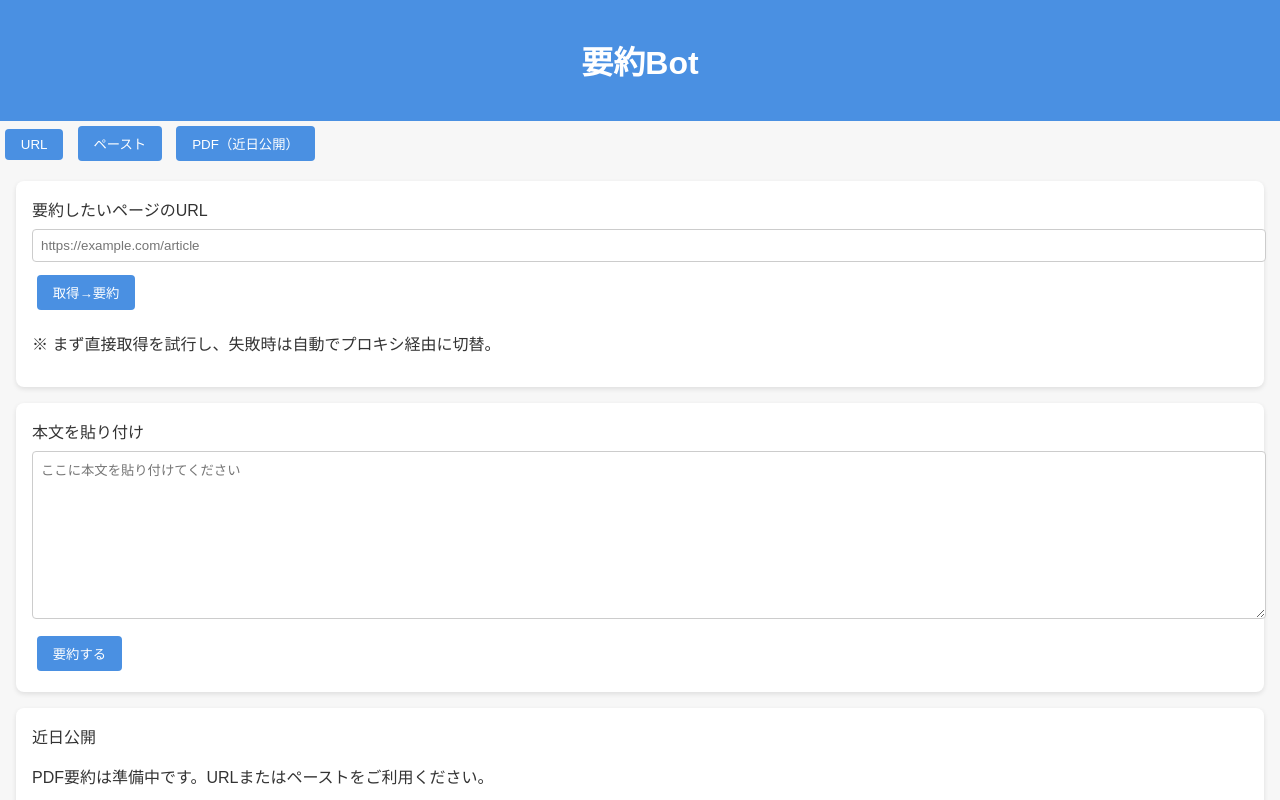
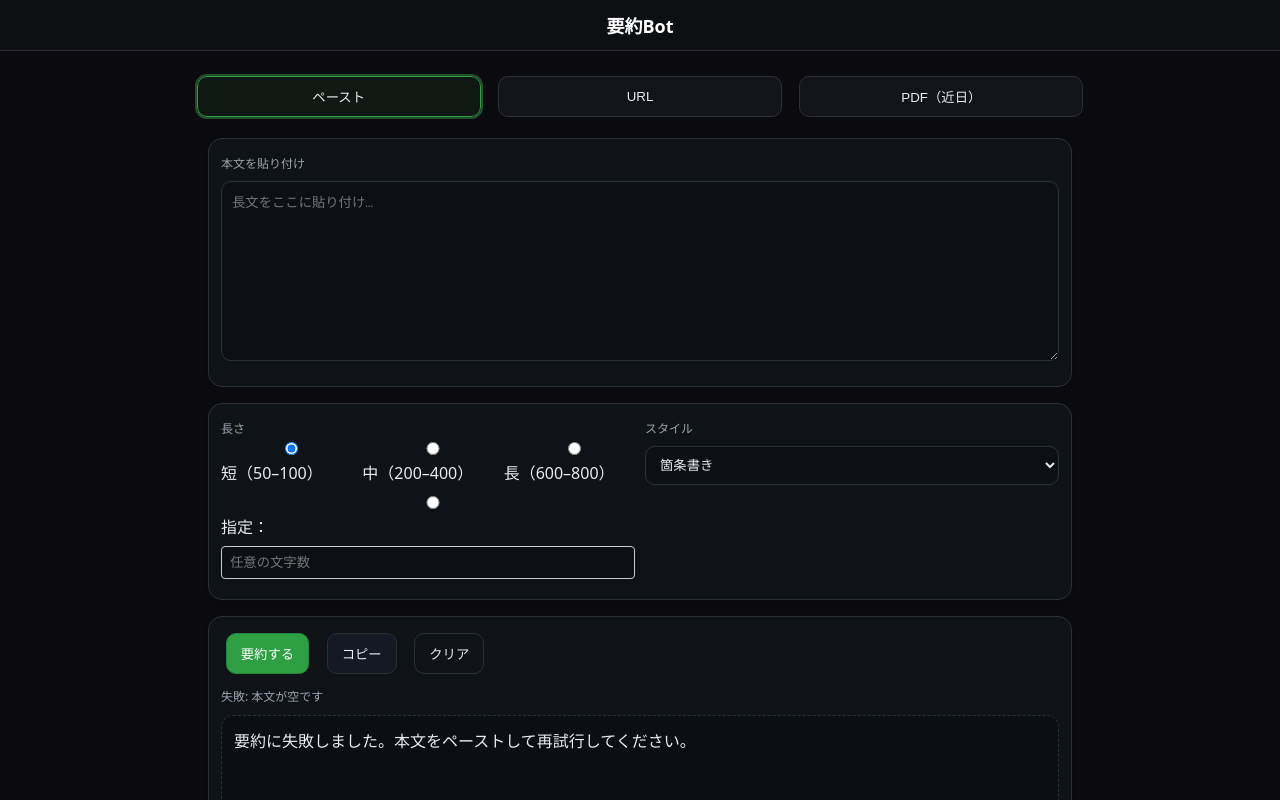
Before and after one commit to syonn3/youyaku_bot, a plain HTML site: page index.html in a window 1280 px wide. Both pictures are taken after a click on the button "要約する". Shown: the top 800 px of the page. Drawn offline with Linux system fonts and the light colour scheme.

Commit message:
Update index.html

```diff
--- a/index.html
+++ b/index.html
@@ -4,86 +4,184 @@
   <meta charset="UTF-8" />
   <meta name="viewport" content="width=device-width, initial-scale=1" />
   <title>要約Bot</title>
-  <link rel="manifest" href="manifest.webmanifest">
+  <meta name="theme-color" content="#111111" />
   <link rel="stylesheet" href="styles.css" />
-  <meta name="theme-color" content="#111111" />
+  <style>
+    :root { --bg:#0b0b0f; --fg:#e9ecf1; --muted:#9aa3af; --acc:#2ea043; --bd:#2b2f36; }
+    *{box-sizing:border-box}
+    html,body{margin:0;padding:0;background:var(--bg);color:var(--fg);font-family:system-ui,-apple-system,Segoe UI,Roboto,Helvetica,Arial,"Apple Color Emoji","Segoe UI Emoji"}
+    header{position:sticky;top:0;background:#0d0f13;border-bottom:1px solid var(--bd);padding:12px 16px;z-index:10}
+    header h1{margin:0;font-size:18px}
+    main{max-width:920px;margin:0 auto;padding:12px}
+    .tabs{display:flex;gap:8px;margin:8px 0 12px}
+    .tabs button{flex:1;padding:10px 12px;border:1px solid var(--bd);background:#12141a;color:var(--fg);border-radius:10px;cursor:pointer}
+    .tabs button.active{border-color:var(--acc);outline:2px solid #214f2c;background:#101814}
+    .card{border:1px solid var(--bd);border-radius:14px;background:#0f1217;padding:12px}
+    textarea,input,select{width:100%;border:1px solid var(--bd);background:#0c0f14;color:var(--fg);border-radius:10px;padding:10px}
+    textarea{min-height:180px;resize:vertical}
+    .row{display:grid;grid-template-columns:1fr 1fr;gap:10px}
+    .row3{display:grid;grid-template-columns:1fr 1fr 1fr;gap:10px}
+    .muted{color:var(--muted);font-size:12px}
+    .btns{display:flex;gap:8px;flex-wrap:wrap}
+    .btn{padding:10px 14px;border:1px solid var(--bd);background:#151923;color:var(--fg);border-radius:10px;cursor:pointer}
+    .btn.primary{background:var(--acc);border-color:#1f883d;color:#fff}
+    .btn.ghost{background:transparent}
+    .result{min-height:160px;white-space:pre-wrap;border:1px dashed var(--bd);padding:12px;border-radius:12px;background:#0b0e12}
+    .hidden{display:none}
+    /* iPhone片手向け */
+    @media (max-width:600px){
+      main{padding:10px}
+      .row,.row3{grid-template-columns:1fr}
+      .btns{position:sticky;bottom:8px;background:linear-gradient(180deg,transparent,rgba(0,0,0,.35));padding-top:6px}
+    }
+  </style>
 </head>
 <body>
-  <header class="yb-header">
-    <h1>要約Bot</h1>
-  </header>
+<header><h1>要約Bot</h1></header>
+<main>
+  <div class="tabs" role="tablist" aria-label="入力方式">
+    <button id="tab-paste" class="active" role="tab" aria-selected="true">ペースト</button>
+    <button id="tab-url" role="tab" aria-selected="false">URL</button>
+    <button id="tab-pdf" role="tab" aria-selected="false" disabled title="PDFは近日対応">PDF（近日）</button>
+  </div>
 
-  <main class="yb-container" id="app">
-    <!-- 入力切替タブ -->
-    <nav class="yb-tabs" role="tablist" aria-label="入力方式">
-      <button class="yb-tab is-active" data-tab="url" aria-selected="true">URL</button>
-      <button class="yb-tab" data-tab="paste" aria-selected="false">ペースト</button>
-      <button class="yb-tab" data-tab="pdf" aria-selected="false">PDF（近日公開）</button>
-    </nav>
-
-
-    <!-- URL入力 -->
-    <section class="yb-panel" data-panel="url">
-      <label class="yb-label">要約したいページのURL</label>
-      <div class="yb-row">
-        <input id="urlInput" class="yb-input" type="url" placeholder="https://example.com/article" inputmode="url" />
-        <button id="fetchUrlBtn" class="yb-btn">取得→要約</button>
-      </div>
-      <p class="yb-note">※ まず直接取得を試行し、失敗時は自動でプロキシ経由に切替。</p>
+  <!-- ペースト -->
+  <section id="pane-paste" class="card" role="tabpanel" aria-labelledby="tab-paste">
+    <label class="muted">本文を貼り付け</label>
+    <textarea id="inp-text" placeholder="長文をここに貼り付け…"></textarea>
   </section>
 
-    <!-- ペースト入力 -->
-    <section class="yb-panel is-hidden" data-panel="paste">
-      <label class="yb-label">本文を貼り付け</label>
-      <textarea id="pasteInput" class="yb-textarea" rows="10" placeholder="ここに本文を貼り付けてください"></textarea>
-      <div class="yb-row">
-        <button id="summarizePasteBtn" class="yb-btn">要約する</button>
+  <!-- URL -->
+  <section id="pane-url" class="card hidden" role="tabpanel" aria-labelledby="tab-url">
+    <label class="muted">要約したいページのURL</label>
+    <input id="inp-url" type="url" placeholder="https://example.com/article" />
+    <p class="muted">※ 直接取得できないサイトは要約に失敗します。その場合は本文をペーストしてください。</p>
+  </section>
+
+  <!-- オプション -->
+  <section class="card" style="margin-top:12px">
+    <div class="row">
+      <div>
+        <label class="muted">長さ</label>
+        <div class="row3">
+          <label><input type="radio" name="len" value="short" checked /> 短（50–100）</label>
+          <label><input type="radio" name="len" value="medium" /> 中（200–400）</label>
+          <label><input type="radio" name="len" value="long" /> 長（600–800）</label>
+        </div>
+        <div style="margin-top:8px">
+          <label><input type="radio" name="len" value="custom" /> 指定：</label>
+          <input id="len-custom" type="number" min="30" step="10" placeholder="任意の文字数" />
+        </div>
+      </div>
+      <div>
+        <label class="muted">スタイル</label>
+        <select id="style">
+          <option value="bullet">箇条書き</option>
+          <option value="friendly">フレンドリー</option>
+          <option value="business">ビジネス</option>
+        </select>
+      </div>
     </div>
   </section>
 
-    <!-- PDF（ダミー表示） -->
-    <section class="yb-panel is-hidden" data-panel="pdf">
-      <div class="yb-pdf-dummy">
-        <div class="yb-pdf-badge">近日公開</div>
-        <p>PDF要約は準備中です。URLまたはペーストをご利用ください。</p>
+  <!-- 実行 -->
+  <section class="card" style="margin-top:12px">
+    <div class="btns">
+      <button id="btn-sum" class="btn primary">要約する</button>
+      <button id="btn-copy" class="btn">コピー</button>
+      <button id="btn-clear" class="btn ghost">クリア</button>
     </div>
+    <div id="status" class="muted" style="margin-top:8px"></div>
+    <div id="out" class="result" style="margin-top:10px"></div>
   </section>
 
-    <!-- オプション -->
-    <section class="yb-options">
-      <fieldset class="yb-fieldset">
-        <legend>長さ</legend>
-        <label><input type="radio" name="length" value="short" checked> 短（50–100）</label>
-        <label><input type="radio" name="length" value="medium"> 中（200–400）</label>
-        <label><input type="radio" name="length" value="long"> 長（600–800）</label>
-        <label class="yb-inline">
-          <input type="radio" name="length" value="custom"> 指定
-          <input id="customLength" class="yb-input yb-inline-input" type="number" min="10" step="10" placeholder="文字数">
-        </label>
-      </fieldset>
-
-      <fieldset class="yb-fieldset">
-        <legend>スタイル</legend>
-        <label><input type="radio" name="style" value="bullets"> 箇条書き</label>
-        <label><input type="radio" name="style" value="friendly" checked> フレンドリー</label>
-        <label><input type="radio" name="style" value="business"> ビジネス</label>
-      </fieldset>
-    </section>
-
-    <!-- 出力 -->
-    <section>
-      <label class="yb-label">要約結果（日本語）</label>
-      <textarea id="output" class="yb-textarea yb-output" rows="12" readonly placeholder="ここに要約が表示されます"></textarea>
-      <div id="status" class="yb-status" aria-live="polite"></div>
-    </section>
+  <p class="muted" style="margin:14px 4px 0">© 3WA Lab – PDF要約は一時停止中</p>
 </main>
 
-  <!-- 親指リーチ：下部固定バー -->
-  <div class="yb-actionbar">
-    <button id="copyBtn" class="yb-btn yb-btn-plain">コピー</button>
-    <button id="clearBtn" class="yb-btn yb-btn-danger">クリア</button>
-  </div>
+<script>
+  // ★★★ 設定：GASのWebアプリURL（/execで終わるもの）を貼る ★★★
+  const PROXY_ENDPOINT = '<<GAS_WEB_APP_URL_EXEC>>'; // 例: https://script.google.com/macros/s/XXXXXXXX/exec
 
-  <script src="app.js" defer></script>
+  // タブ切替
+  const $ = s => document.querySelector(s);
+  const tabPaste = $('#tab-paste'), tabUrl = $('#tab-url');
+  const panePaste = $('#pane-paste'), paneUrl = $('#pane-url');
+  const setTab = (name)=>{
+    const paste = name==='paste';
+    tabPaste.classList.toggle('active', paste);
+    tabPaste.setAttribute('aria-selected', paste);
+    panePaste.classList.toggle('hidden', !paste);
+
+    tabUrl.classList.toggle('active', !paste);
+    tabUrl.setAttribute('aria-selected', !paste);
+    paneUrl.classList.toggle('hidden', paste);
+    localStorage.setItem('yb:lastTab', name);
+  };
+  tabPaste.onclick=()=>setTab('paste');
+  tabUrl.onclick=()=>setTab('url');
+  setTab(localStorage.getItem('yb:lastTab')||'paste');
+
+  // ボタン
+  const btn = $('#btn-sum'), btnCopy = $('#btn-copy'), btnClear=$('#btn-clear');
+  const out = $('#out'), statusEl = $('#status');
+
+  async function summarize(){
+    try{
+      out.textContent=''; statusEl.textContent='要約中…';
+      btn.disabled=true;
+
+      // 入力
+      const mode = tabPaste.classList.contains('active') ? 'paste' : 'url';
+      const text = $('#inp-text').value.trim();
+      const url  = $('#inp-url').value.trim();
+
+      if(mode==='paste' && !text){ throw new Error('本文が空です'); }
+      if(mode==='url'   && !url){ throw new Error('URLを入力してください'); }
+
+      // 長さ
+      const len = [...document.querySelectorAll('input[name=len]')].find(r=>r.checked).value;
+      const custom = Number($('#len-custom').value)||null;
+      const style = $('#style').value;
+
+      // リクエスト
+      const payload = { mode, text, url, length:len, customChars:custom, style };
+      const res = await fetch(PROXY_ENDPOINT, {
+        method:'POST',
+        headers:{'Content-Type':'application/json'},
+        body: JSON.stringify(payload)
+      });
+      if(!res.ok){ throw new Error('サーバーエラー: '+res.status); }
+      const data = await res.json();
+
+      if(data.ok){
+        out.textContent = data.summary || '';
+        statusEl.textContent = '完了';
+      }else{
+        throw new Error(data.error || '要約に失敗しました');
+      }
+    }catch(err){
+      statusEl.textContent = '失敗: ' + err.message;
+      out.textContent = '要約に失敗しました。本文をペーストして再試行してください。';
+    }finally{
+      btn.disabled=false;
+    }
+  }
+
+  btn.onclick = summarize;
+
+  btnCopy.onclick = async ()=>{
+    const t = out.textContent.trim();
+    if(!t){ statusEl.textContent='コピーする内容がありません'; return; }
+    await navigator.clipboard.writeText(t);
+    statusEl.textContent='コピーしました';
+    setTimeout(()=>statusEl.textContent='',1500);
+  };
+
+  btnClear.onclick = ()=>{
+    $('#inp-text').value='';
+    $('#inp-url').value='';
+    out.textContent=''; statusEl.textContent='';
+  };
+</script>
 </body>
 </html>
```
Lines whose indentation alone changed are shown as unchanged.
